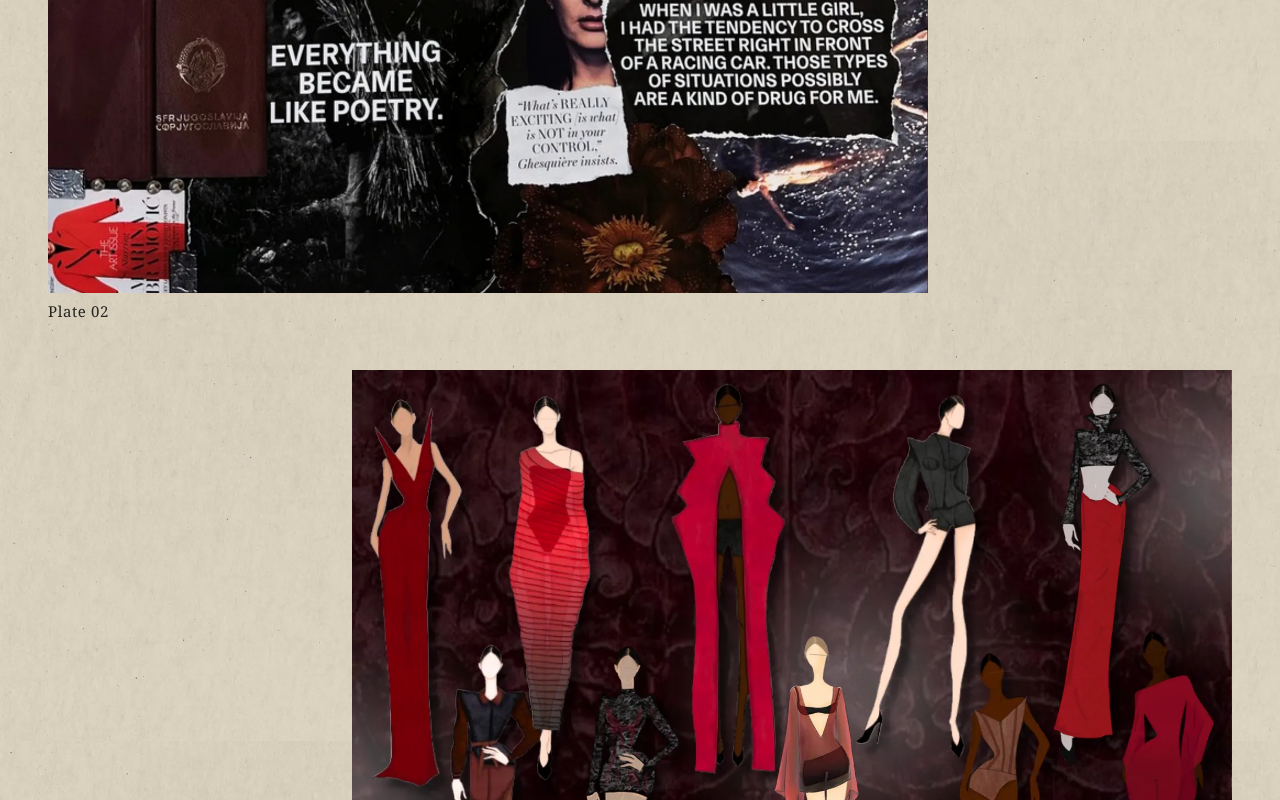
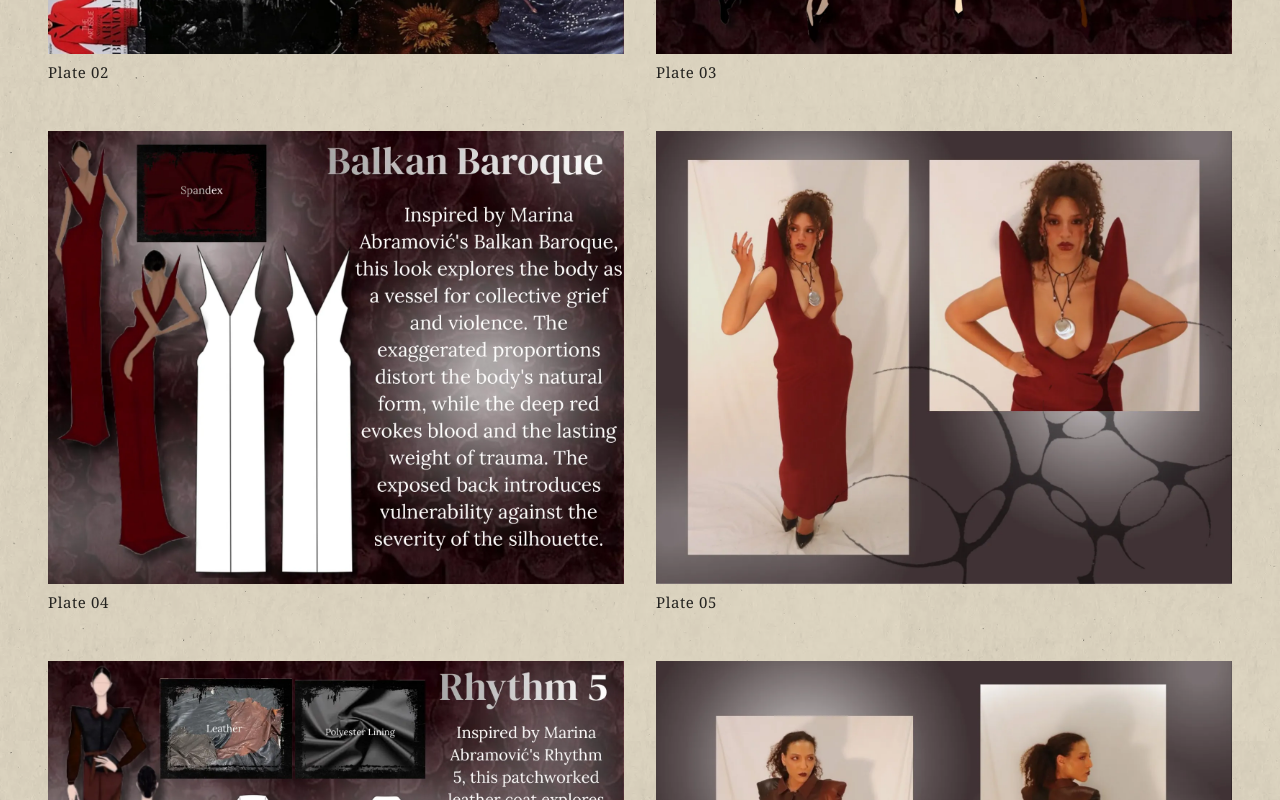
Before and after one commit to mattbloom1/Liv-Portfolio-Site, a Next.js app: page /projects/endure/ in a window 1280 px wide. Shown: the part 1660-2460 px from the top of the page. Built offline with nearby package versions, Linux system fonts and the light colour scheme; a web font is replaced by a local one.

Commit message:
Project pages: two images per row instead of the staggered sequence
Co-Authored-By: Claude Opus 5.5 <noreply@anthropic.com>
Claude-Session: https://claude.ai/code/session_01U1xf57M8krFEZhvAg3wiyW

```diff
--- a/app/globals.css
+++ b/app/globals.css
@@ -153,19 +153,11 @@ h2 { font-size: clamp(2rem, 4vw, 4.5rem); }
 .project { display: grid; gap: var(--space-12); }
 .meta { display: flex; gap: var(--space-8); flex-wrap: wrap; margin-top: var(--space-6); }
 .meta dt { font-size: 0.8125rem; text-transform: uppercase; letter-spacing: 0.06em; color: var(--color-oxblood); }
-.sequence { display: grid; grid-template-columns: repeat(12, 1fr); gap: var(--space-12) var(--space-8); align-items: start; }
-.s-0 { grid-column: 1 / span 9; }
-.s-1 { grid-column: 4 / span 9; }
-.s-2 { grid-column: 1 / span 12; }
-.s-3 { grid-column: 2 / span 10; }
-/* Tall pages (spec sheets) stay readable without filling several screens */
-.sequence .portrait { width: min(100%, 36rem); }
-.sequence .s-1.portrait { justify-self: end; }
-.sequence .s-2.portrait, .sequence .s-3.portrait { justify-self: center; }
+.sequence { display: grid; grid-template-columns: 1fr 1fr; gap: var(--space-12) var(--space-8); align-items: start; }
 .pager { display: flex; justify-content: space-between; gap: var(--space-4); flex-wrap: wrap; padding-top: var(--space-6); border-top: 3px double var(--color-oxblood); }
 .pager a { padding: var(--space-3) 0; min-height: 44px; }
 .pager a:hover { text-decoration: underline; text-underline-offset: 0.25em; }
-@media (max-width: 800px) { .s-0, .s-1, .s-2, .s-3 { grid-column: 1 / -1; margin-top: 0; } }
+@media (max-width: 800px) { .sequence { grid-template-columns: 1fr; } }
 
 /* About */
 .about-grid { display: grid; grid-template-columns: 5fr 7fr; gap: var(--space-16); margin-top: var(--space-12); align-items: start; }
--- a/app/projects/[slug]/page.tsx
+++ b/app/projects/[slug]/page.tsx
@@ -7,11 +7,6 @@ import { projects } from "@/lib/projects";
 type Params = { slug: string };
 
 const plate = (n: number) => `Plate ${String(n).padStart(2, "0")}`;
-
-const isPortrait = (ratio: string) => {
-  const [w, h] = ratio.split("/").map(Number);
-  return h > w;
-};
 
 export const dynamicParams = false;
 export const generateStaticParams = () => projects.map(({ slug }) => ({ slug }));
@@ -55,7 +50,6 @@ export default async function ProjectPage({ params }: { params: Promise<Params>
         {project.images.map((image, n) => (
           <Frame
             key={n}
-            className={`s-${n % 4} ${isPortrait(image.ratio) ? "portrait" : ""}`}
             src={image.src}
             alt={image.alt}
             ratio={image.ratio}
```
